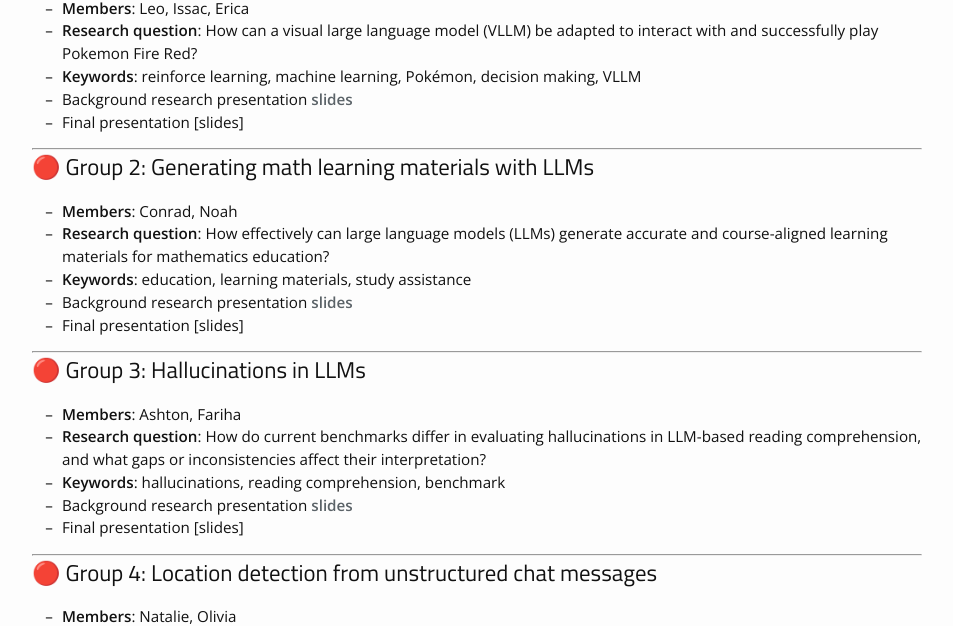
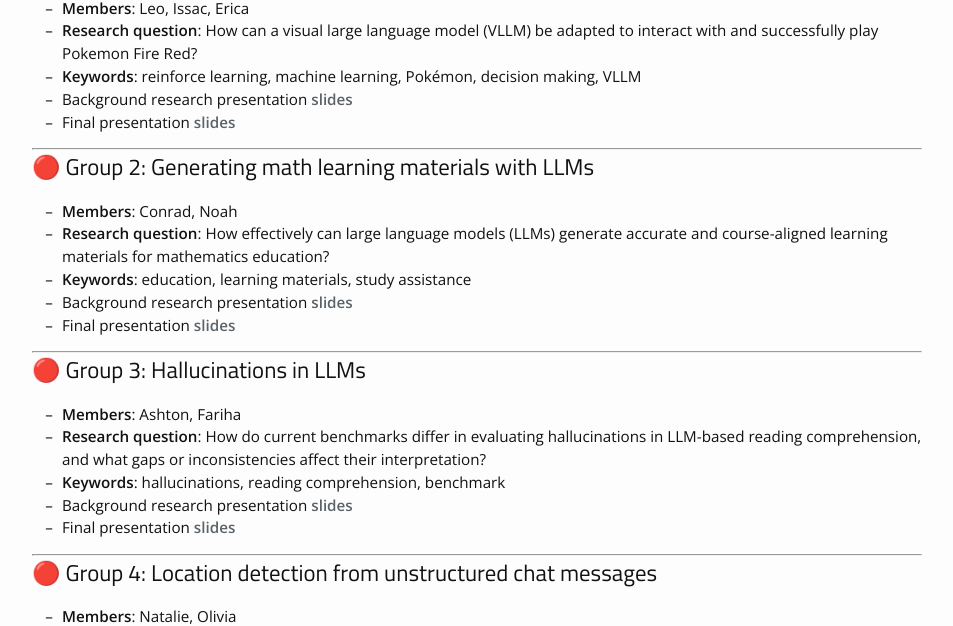
Before and after one commit to hksung/Fall25_LING581, a Jekyll site: the page built from project.md, in a window 1280 px wide and 900 px high, scrolled down 460 px. Shown: the part 148-774 px from the top of the window, without its empty margins (163-1116 px from the left). Built offline with Jekyll 4.4.1, drawn with Linux system fonts in a browser that asks for light colours; nearby versions of some CDN libraries; part of the change alters nothing that is shown.

```diff
--- a/project.md
+++ b/project.md
@@ -25,7 +25,7 @@ This page presents the topics and summaries of each group project from the cours
 - **Research question**: How can a visual large language model (VLLM) be adapted to interact with and successfully play Pokemon Fire Red?
 - **Keywords**: reinforce learning, machine learning, Pokémon, decision making, VLLM
 - Background research presentation **[slides](./Files/StudentPresentation/1_Isssac_Leo_Erica_110625.pdf)**
-- Final presentation [slides]
+- Final presentation **[slides](./Files/StudentPresentation/F1_Group1_112525.pdf)**
 
 ----
 
@@ -35,7 +35,7 @@ This page presents the topics and summaries of each group project from the cours
 - **Research question**: How effectively can large language models (LLMs) generate accurate and course-aligned learning materials for mathematics education?
 - **Keywords**: education, learning materials, study assistance
 - Background research presentation **[slides](./Files/StudentPresentation/2_Noah_Conrad_110625.pdf)**
-- Final presentation [slides]
+- Final presentation **[slides](./Files/StudentPresentation/F1_Group2_112525.pdf)**
 
 ----
 
@@ -45,7 +45,7 @@ This page presents the topics and summaries of each group project from the cours
 - **Research question**: How do current benchmarks differ in evaluating hallucinations in LLM-based reading comprehension, and what gaps or inconsistencies affect their interpretation?
 - **Keywords**: hallucinations, reading comprehension, benchmark
 - Background research presentation **[slides](./Files/StudentPresentation/3_Ashton_Fariha_111125.pdf)**
-- Final presentation [slides]
+- Final presentation **[slides](./Files/StudentPresentation/F1_Group3_112525.pdf)**
 
 ---
 
```
Also changed, not shown: 3 other files.
